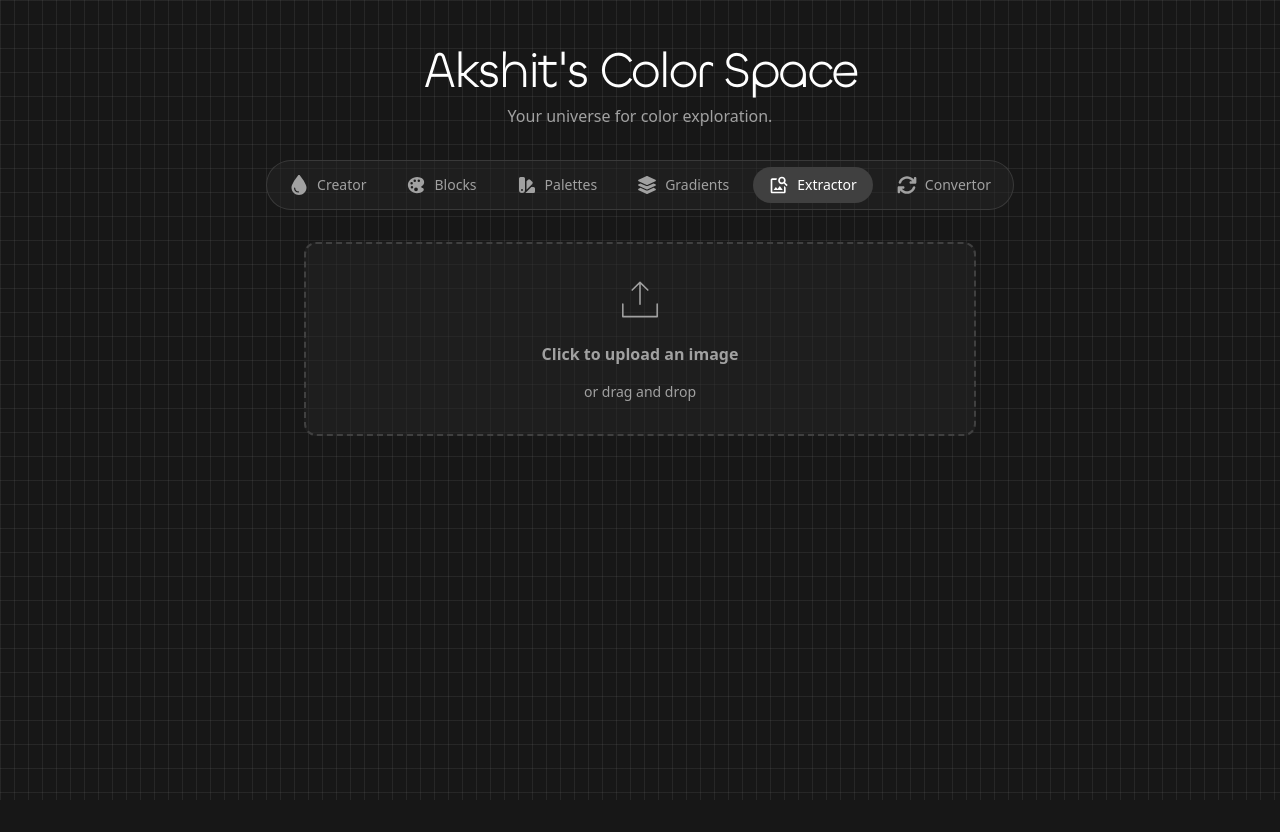
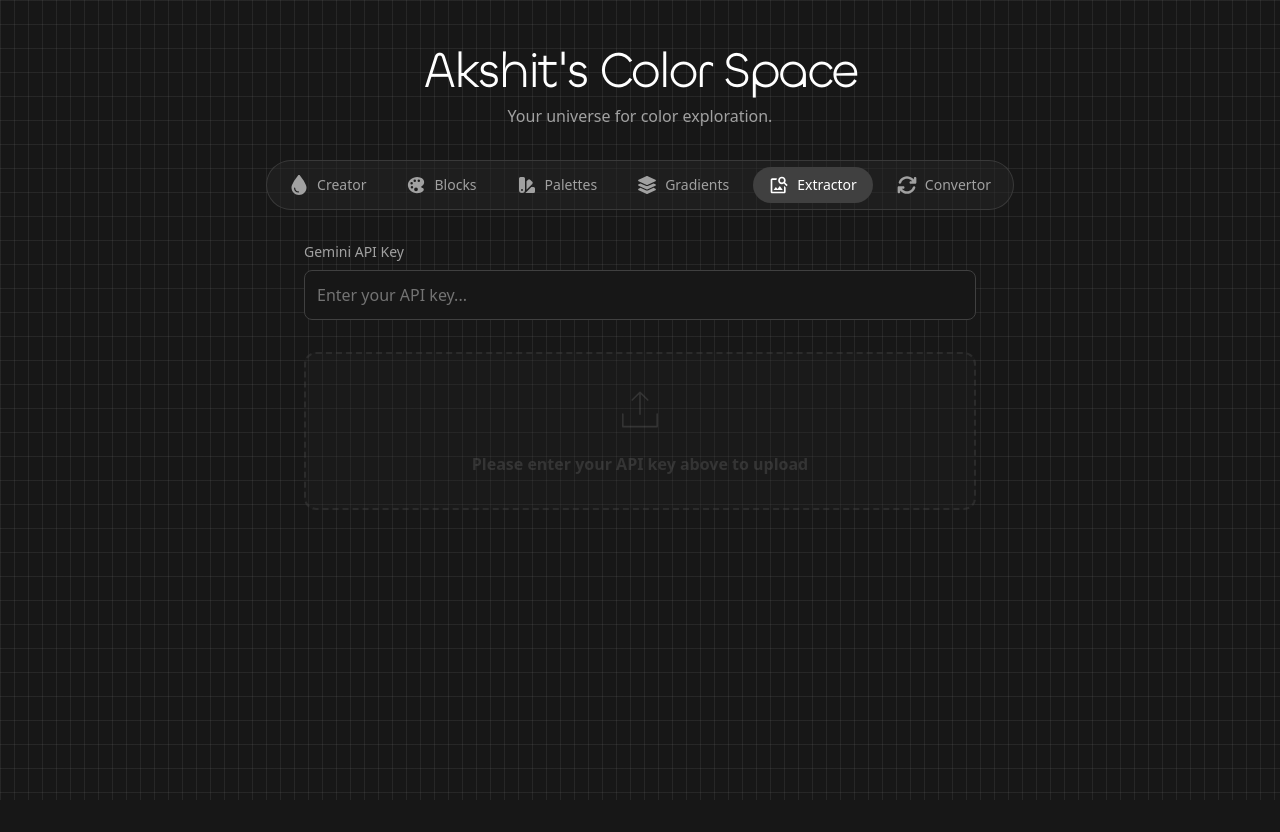
Before and after one commit to akshit-bansal11/color-space, a React (Vite) app: page / in a window 1280 px wide. Both pictures are taken after a click on the button "Extractor". Built offline with nearby package versions, Linux system fonts and the light colour scheme.

Commit message:
Add user spi key input

```diff
--- a/src/pages/Extractor.jsx
+++ b/src/pages/Extractor.jsx
@@ -1,18 +1,20 @@
-//--------------------|    DEPENDENCIES    |--------------------//
+//--------------------|    DEPENDENCIES    |--------------------//
 import React, { useState } from "react";
 import { AnimatePresence, motion } from "framer-motion";
 
+//--------------------|        HOOKS       |--------------------//
+import { useCopyToClipboard } from "../hooks/useCopyToClipboard.js";
 
-//--------------------|        HOOKS       |--------------------//
-import { useCopyToClipboard } from "../hooks/useCopyToClipboard";
+//--------------------|     COMPONENTS     |--------------------//
+// Assuming your components are in a sibling 'components' folder
+import Input from "../shared/elements/Input.jsx";
+import Label from "../shared/elements/Label.jsx";
 
-
-//--------------------|        ICONS        |--------------------//
+//--------------------|        ICONS        |--------------------//
 import { FaCheck, FaRegCopy } from "react-icons/fa6";
 import { PiUploadSimpleThin } from "react-icons/pi";
 
-
-//--------------------|    MAIN RENDER     |--------------------//
+//--------------------|    MAIN RENDER     |--------------------//
 export default function ImageColorExtractor() {
     const [image, setImage] = useState(null);
     const [palettes, setPalettes] = useState(null);
@@ -21,12 +23,16 @@ export default function ImageColorExtractor() {
     const [copied, copy] = useCopyToClipboard();
     const [copiedColor, setCopiedColor] = useState(null);
 
+    const [apiKey, setApiKey] = useState("");
+
     const handleImageChange = (e) => {
         const file = e.target.files[0];
         if (file) {
             const reader = new FileReader();
             reader.onloadend = () => {
                 setImage(reader.result);
+                setPalettes(null);
+                setError(null);
                 extractColors(reader.result);
             };
             reader.readAsDataURL(file);
@@ -38,10 +44,8 @@ export default function ImageColorExtractor() {
         setError(null);
         setPalettes(null);
 
-        const apiKey = import.meta.env.VITE_GEMINI_API_KEY;
-
         if (!apiKey) {
-            setError("API key is missing.");
+            setError("API key is missing. Please enter your API key above.");
             setIsLoading(false);
             return;
         }
@@ -74,15 +78,22 @@ export default function ImageColorExtractor() {
             });
 
             if (!response.ok) {
-                throw new Error(`API request failed with status ${response.status}`);
+                const errorBody = await response.json();
+                const errorMsg = errorBody?.error?.message || `API request failed with status ${response.status}`;
+                throw new Error(errorMsg);
             }
 
             const result = await response.json();
+
+            if (!result.candidates || result.candidates.length === 0) {
+                throw new Error("API did not return a valid response.");
+            }
+
             const jsonText = result.candidates[0].content.parts[0].text;
             setPalettes(JSON.parse(jsonText));
 
         } catch (err) {
-            setError("Could not extract colors. Please try another image.");
+            setError(`Could not extract colors. ${err.message}. Please check your API key or try another image.`);
             console.error(err);
         } finally {
             setIsLoading(false);
@@ -96,12 +107,43 @@ export default function ImageColorExtractor() {
 
     return (
         <div className="w-full flex flex-col items-center gap-8">
-            <div className="w-full max-w-2xl bg-neutral-800/50 border-2 border-dashed border-neutral-700 rounded-xl p-8 text-center">
-                <input type="file" id="imageUpload" accept="image/*" className="hidden" onChange={handleImageChange} />
-                <label htmlFor="imageUpload" className="cursor-pointer flex flex-col items-center gap-4 text-neutral-400 hover:text-white transition-colors">
+
+            {/* API Key Input Field */}
+            <div className="w-full max-w-2xl">
+                <Label htmlFor="apiKey">Gemini API Key</Label>
+                <Input
+                    id="apiKey"
+                    type="password"
+                    className="w-full p-3 bg-neutral-900 border border-neutral-700 rounded-lg text-neutral-200 placeholder:text-neutral-500 outline-none focus:ring-2 focus:ring-blue-600 focus:border-transparent"
+                    placeholder="Enter your API key..."
+                    value={apiKey}
+                    onChange={(e) => setApiKey(e.target.value)}
+                />
+            </div>
+
+            {/* File Upload Area */}
+            <div className={`w-full max-w-2xl bg-neutral-800/50 border-2 border-dashed border-neutral-700 rounded-xl p-8 text-center transition-all ${!apiKey ? 'opacity-50' : ''}`}>
+                <input
+                    type="file"
+                    id="imageUpload"
+                    accept="image/*"
+                    className="hidden"
+                    onChange={handleImageChange}
+                    disabled={!apiKey}
+                />
+                <label
+                    htmlFor={apiKey ? "imageUpload" : undefined}
+                    className={`flex flex-col items-center gap-4 ${apiKey ? 'cursor-pointer text-neutral-400 hover:text-white transition-colors' : 'cursor-not-allowed text-neutral-600'}`}
+                >
                     <PiUploadSimpleThin size={50} />
-                    <span className="font-semibold">Click to upload an image</span>
-                    <span className="text-sm">or drag and drop</span>
+                    {apiKey ? (
+                        <>
+                            <span className="font-semibold">Click to upload an image</span>
+                            <span className="text-sm">or drag and drop</span>
+                        </>
+                    ) : (
+                        <span className="font-semibold">Please enter your API key above to upload</span>
+                    )}
                 </label>
             </div>
 
@@ -113,10 +155,10 @@ export default function ImageColorExtractor() {
 
             {isLoading &&
                 <div
-                    className="w-10 h-10 border-4 border-t-blue-500 border-gray-300 rounded-full animate-spin"
+                    className="w-10 h-10 border-4 border-t-blue-500 border-neutral-700 rounded-full animate-spin"
                 ></div>
             }
-            {error && <div className="text-red-500">{error}</div>}
+            {error && <div className="text-red-500 max-w-2xl text-center">{error}</div>}
 
             {palettes && (
                 <motion.div initial={{ opacity: 0 }} animate={{ opacity: 1 }} className="w-full flex flex-col gap-6">
@@ -131,17 +173,17 @@ export default function ImageColorExtractor() {
                                         onClick={() => handleCopy(color)}
                                     >
                                         <div
-                                            className="w-20 h-20 rounded-lg cursor-pointer"
+                                            className="w-20 h-20 rounded-lg cursor-pointer shadow-md"
                                             style={{ backgroundColor: color }}
                                         >
-                                            <div className="w-full h-full flex items-center justify-center bg-black/40 opacity-0 group-hover:opacity-100 transition-opacity">
+                                            <div className="w-full h-full flex items-center justify-center bg-black/40 opacity-0 group-hover:opacity-100 transition-opacity rounded-lg">
                                                 <AnimatePresence>
                                                     {copied && copiedColor === color ? (
                                                         <motion.div initial={{ scale: 0 }} animate={{ scale: 1 }} exit={{ scale: 0 }}>
                                                             <FaCheck size={24} className="text-green-400" />
                                                         </motion.div>
                                                     ) : (
-                                                        <FaRegCopy size={24} />
+                                                        <FaRegCopy size={24} className="text-neutral-200" />
                                                     )}
                                                 </AnimatePresence>
                                             </div>
```
Also changed, not shown: 1 other file (tests, documents, lock files or other folders).
